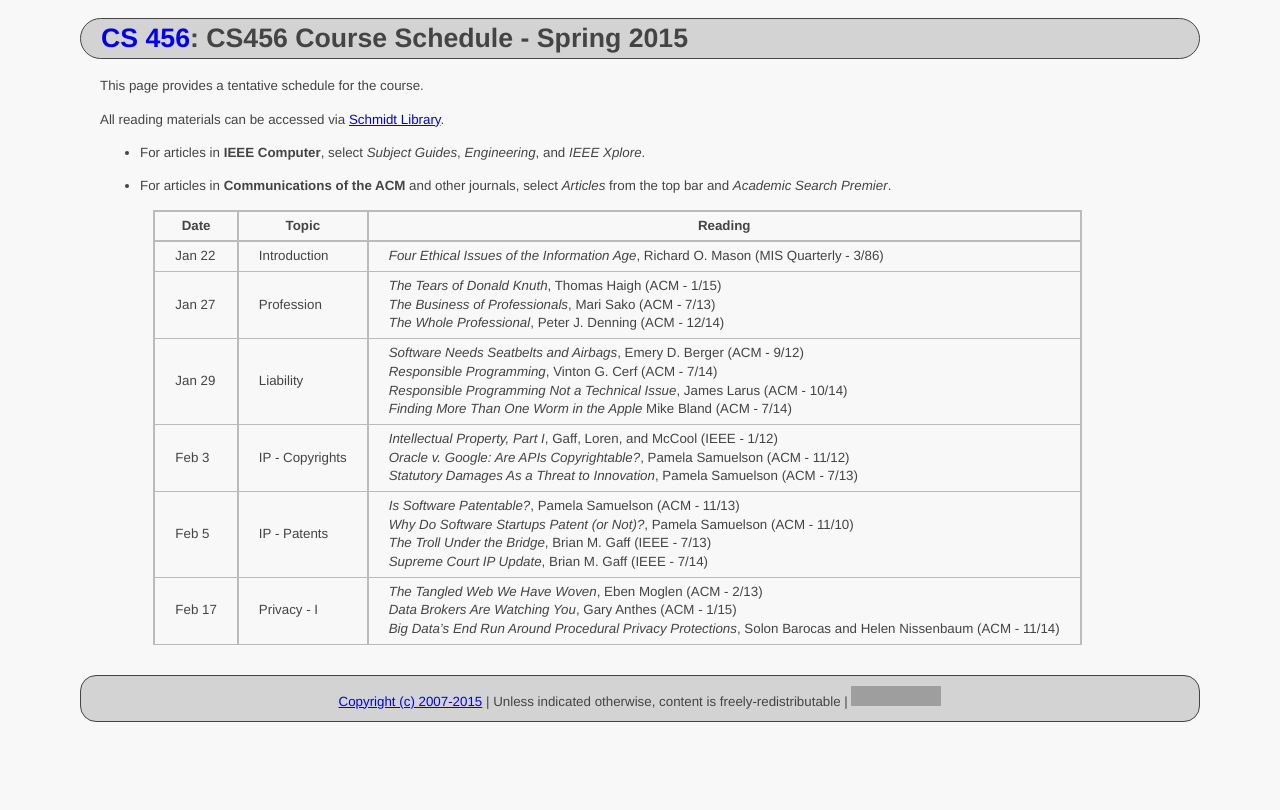
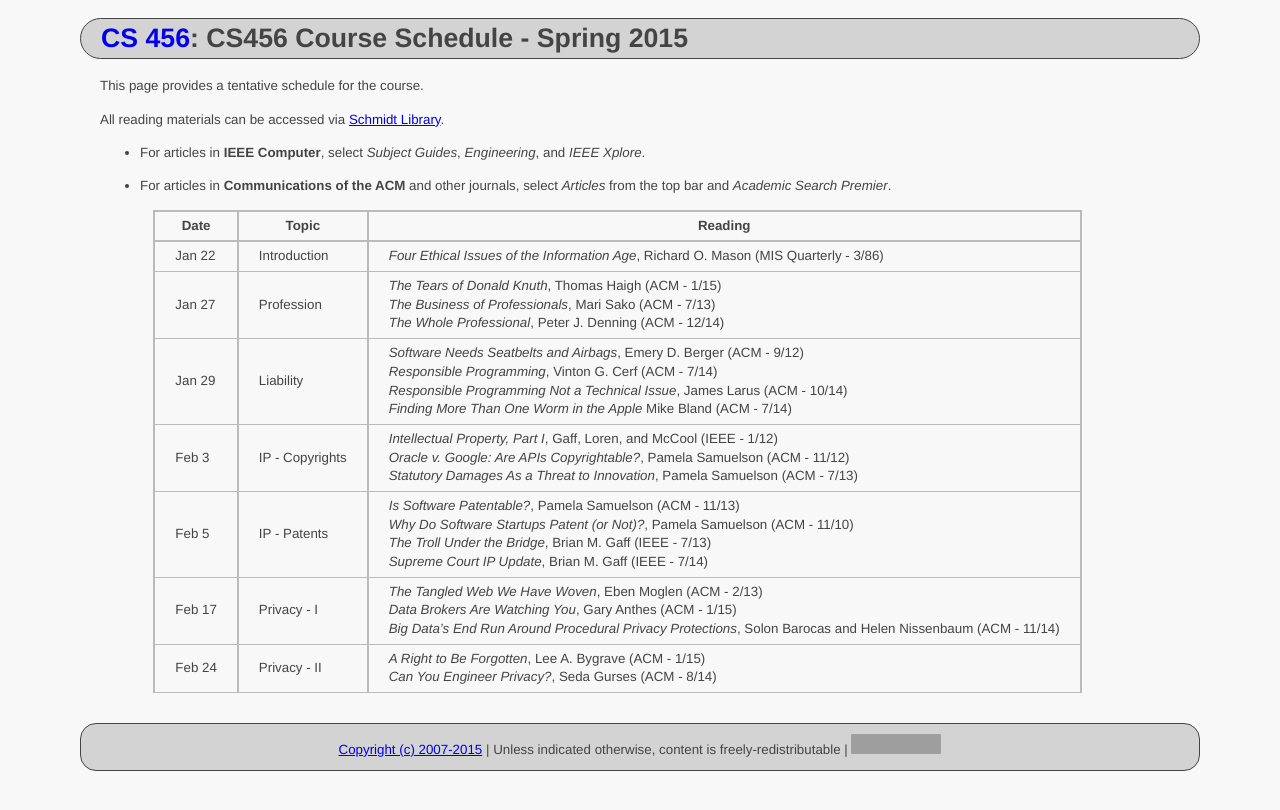
Before and after one commit to ycpcs/cs456-spring2015, a Jekyll site: the page built from schedule/index.md, in a window 1280 px wide. Shown: the top 810 px of the page. Built offline with Jekyll 4.4.1, drawn with Linux system fonts in a browser that asks for light colours; Markdown is read by kramdown in place of the engine named in the settings; grey boxes are pictures that could not be loaded.

Commit message:
add privacy II articles
add articles for second privacy discussion

```diff
--- a/schedule/index.md
+++ b/schedule/index.md
@@ -20,3 +20,4 @@ All reading materials can be accessed via [Schmidt Library](http://library.ycp.e
 > Feb 3   | IP - Copyrights | *Intellectual Property, Part I*, Gaff, Loren, and McCool (IEEE - 1/12) <br /> *Oracle v. Google: Are APIs Copyrightable?*, Pamela Samuelson (ACM - 11/12) <br /> *Statutory Damages As a Threat to Innovation*, Pamela Samuelson (ACM - 7/13) |
 > Feb 5   | IP - Patents    | *Is Software Patentable?*, Pamela Samuelson (ACM - 11/13) <br /> *Why Do Software Startups Patent (or Not)?*, Pamela Samuelson (ACM - 11/10) <br/> *The Troll Under the Bridge*, Brian M. Gaff (IEEE - 7/13) <br /> *Supreme Court IP Update*, Brian M. Gaff (IEEE - 7/14) |
 > Feb 17  | Privacy - I     | *The Tangled Web We Have Woven*, Eben Moglen (ACM - 2/13) <br /> *Data Brokers Are Watching You*, Gary Anthes (ACM - 1/15) <br/> *Big Data's End Run Around Procedural Privacy Protections*, Solon Barocas and Helen Nissenbaum (ACM - 11/14) |
+> Feb 24  | Privacy - II    | *A Right to Be Forgotten*, Lee A. Bygrave (ACM - 1/15) <br /> *Can You Engineer Privacy?*, Seda Gurses (ACM - 8/14) |
```
